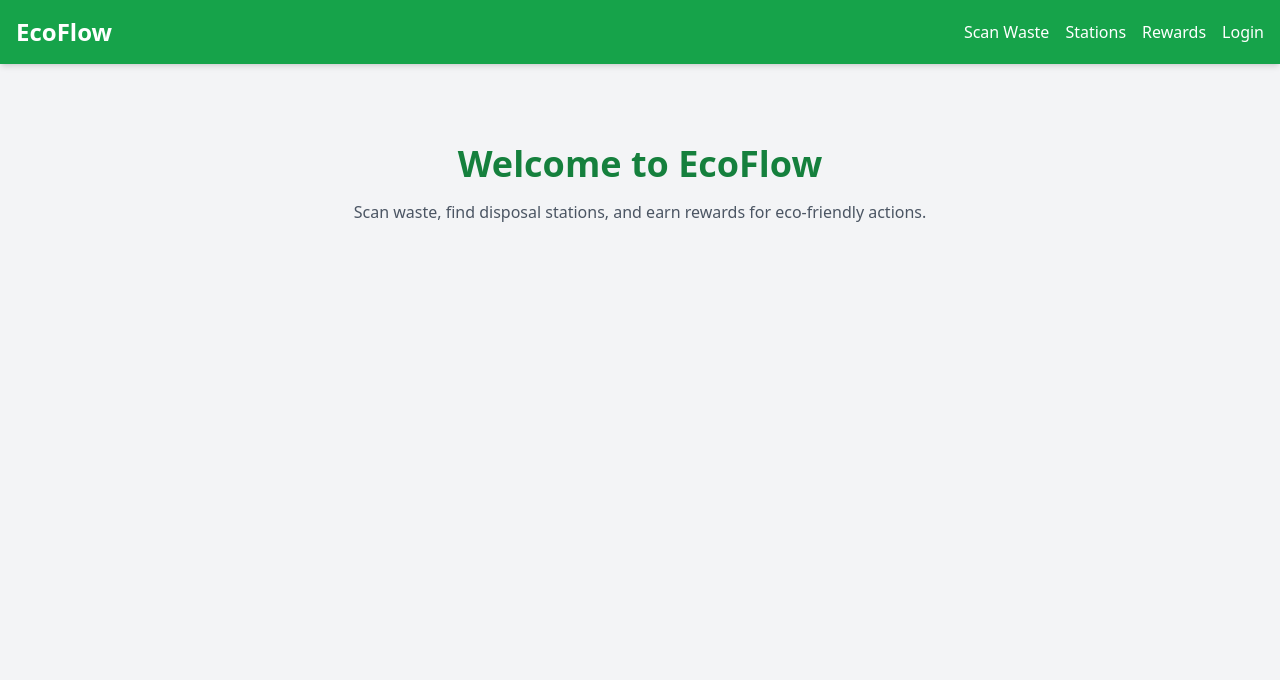
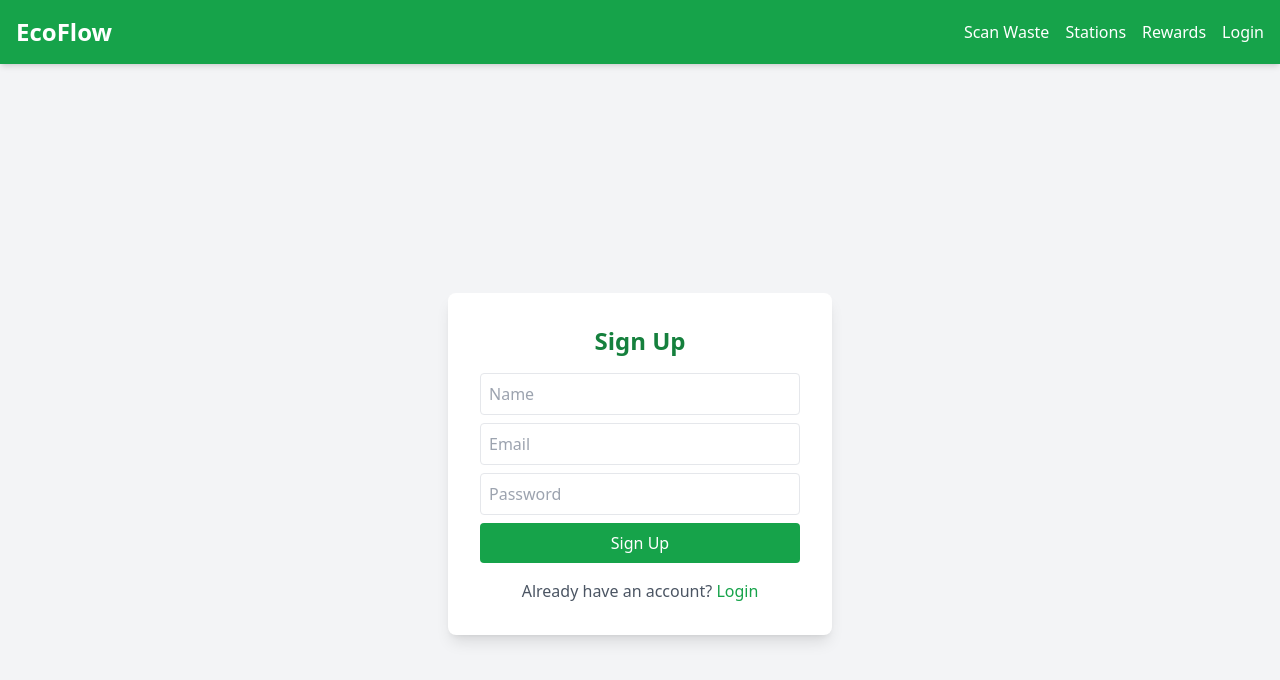
Before and after one commit to edine-noella/ecoflow, a React (Vite) app: page / in a window 1280 px wide. Shown: the top 680 px of the page. Built offline with nearby package versions, Linux system fonts and the light colour scheme.

Commit message:
chore: updated the initial page

```diff
--- a/src/App.jsx
+++ b/src/App.jsx
@@ -1,4 +1,10 @@
-import { BrowserRouter as Router, Routes, Route, Navigate, useLocation } from "react-router-dom";
+import {
+  BrowserRouter as Router,
+  Routes,
+  Route,
+  Navigate,
+  useLocation,
+} from "react-router-dom";
 import { useState, useEffect } from "react";
 import Home from "./pages/Home";
 import Login from "./pages/Login";
@@ -26,19 +32,23 @@ function App() {
 
 function AppContent({ user, setUser }) {
   const location = useLocation();
-  const hideNavbar = location.pathname === "/login" || location.pathname === "/signup";
+  const hideNavbar =
+    location.pathname === "/login" || location.pathname === "/signup";
 
   return (
     <div className="min-h-screen bg-gray-100">
       {!hideNavbar && <Navbar user={user} setUser={setUser} />}
       <Routes>
-        <Route path="/" element={<Home />} />
+        <Route path="/home" element={<Home />} />
         <Route path="/login" element={<Login setUser={setUser} />} />
-        <Route path="/signup" element={<Signup setUser={setUser} />} />
+        <Route path="/" element={<Signup setUser={setUser} />} />
         <Route path="/scan" element={<ScanWaste />} />
         <Route path="/stations" element={<DisposalStations />} />
         <Route path="/rewards" element={<Rewards />} />
-        <Route path="/profile" element={user ? <Profile user={user} /> : <Navigate to="/login" />} />
+        <Route
+          path="/profile"
+          element={user ? <Profile user={user} /> : <Navigate to="/login" />}
+        />
       </Routes>
     </div>
   );
```
